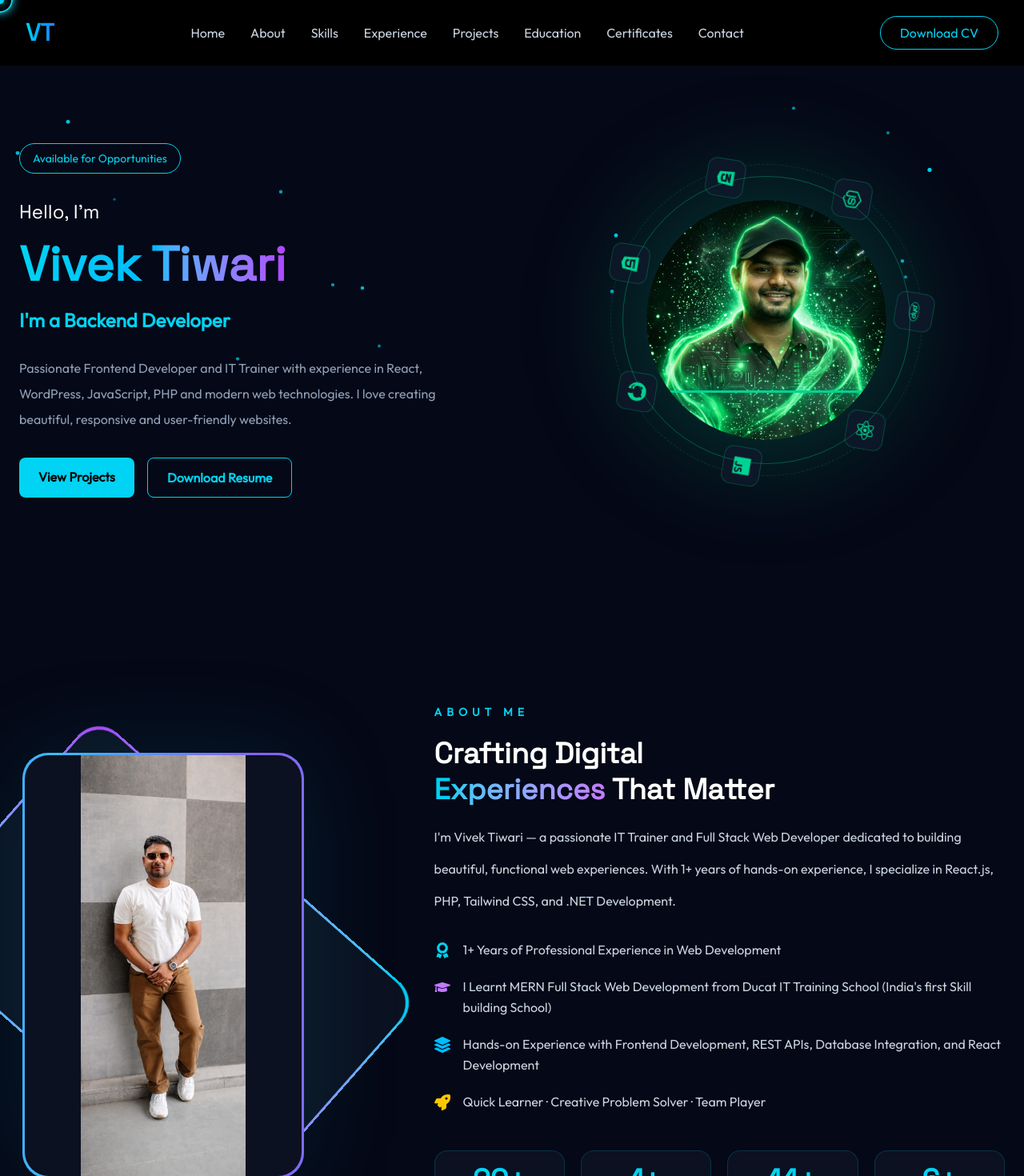
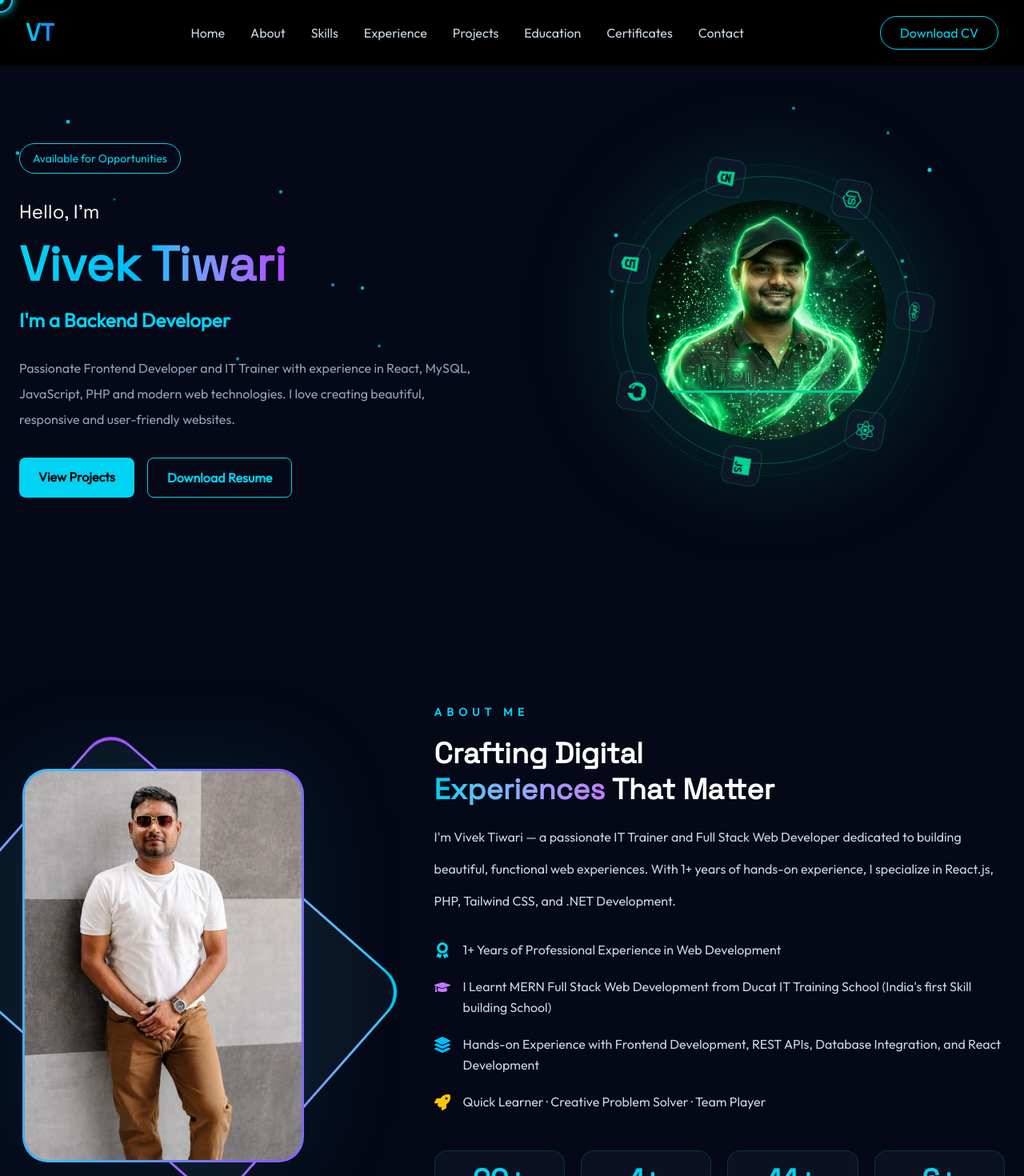
Before and after one commit to vivek8620/Vivek-portfolio, a React (Vite) app: page / in a window 1280 px wide. Shown: the top 1470 px of the page at 80% size. Built offline with nearby package versions, Linux system fonts and the light colour scheme.

Commit message:
feat: add Hero section and styled About image component with associated assets

```diff
--- a/src/components/about/AboutImage.jsx
+++ b/src/components/about/AboutImage.jsx
@@ -6,11 +6,11 @@ function AboutImage() {
       className="
         relative
         w-[280px]
-        h-[420px]
+        h-[390px]
         sm:w-[320px]
-        sm:h-[480px]
+        sm:h-[450px]
         lg:w-[360px]
-        lg:h-[540px]
+        lg:h-[500px]
         flex
         items-center
         justify-center
@@ -61,11 +61,11 @@ function AboutImage() {
         className="
           relative
           w-[272px]
-          h-[412px]
+          h-[382px]
           sm:w-[312px]
-          sm:h-[472px]
+          sm:h-[442px]
           lg:w-[352px]
-          lg:h-[532px]
+          lg:h-[492px]
           rounded-[32px]
           p-[3px]
           overflow-hidden
@@ -91,7 +91,7 @@ function AboutImage() {
             className="
               w-full
               h-full
-      object-contain
+              object-cover
             "
           />
         </div>
--- a/src/components/hero/Hero.jsx
+++ b/src/components/hero/Hero.jsx
@@ -45,7 +45,7 @@ function Hero() {
 
         <p className="mt-6 max-w-xl text-slate-400 leading-8">
           Passionate Frontend Developer and IT Trainer with experience in
-          React, WordPress, JavaScript, PHP and modern web technologies.
+          React, MySQL, JavaScript, PHP and modern web technologies.
           I love creating beautiful, responsive and user-friendly websites.
         </p>
 
```
Also changed, not shown: src/assets/images/about.png. Lines whose indentation alone changed are shown as unchanged.
